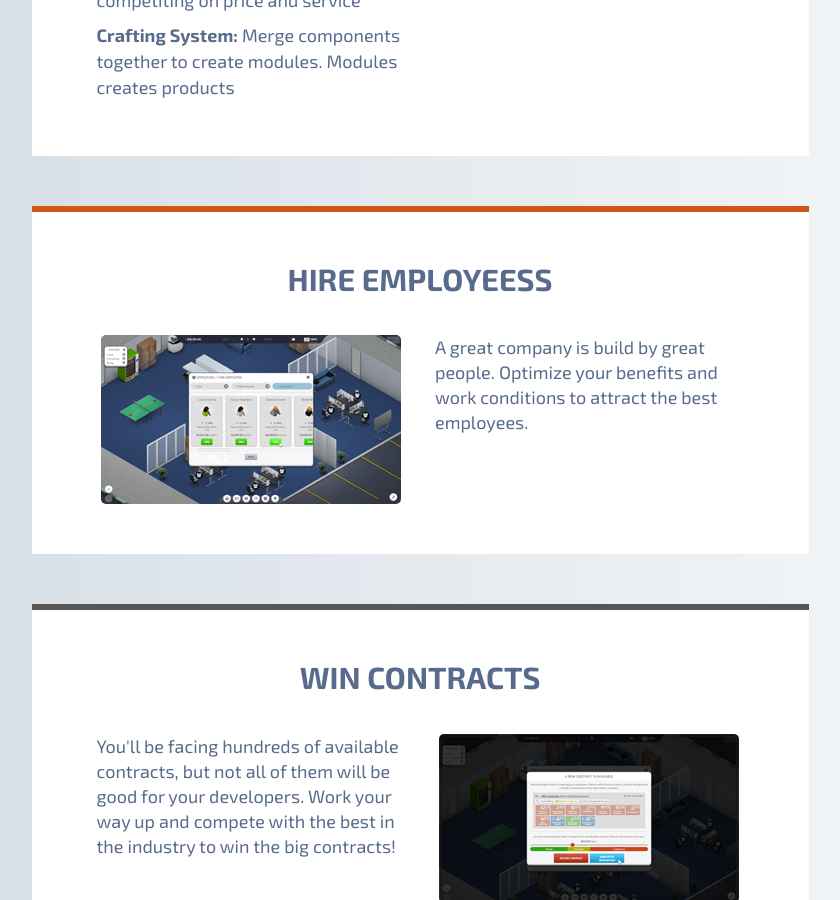
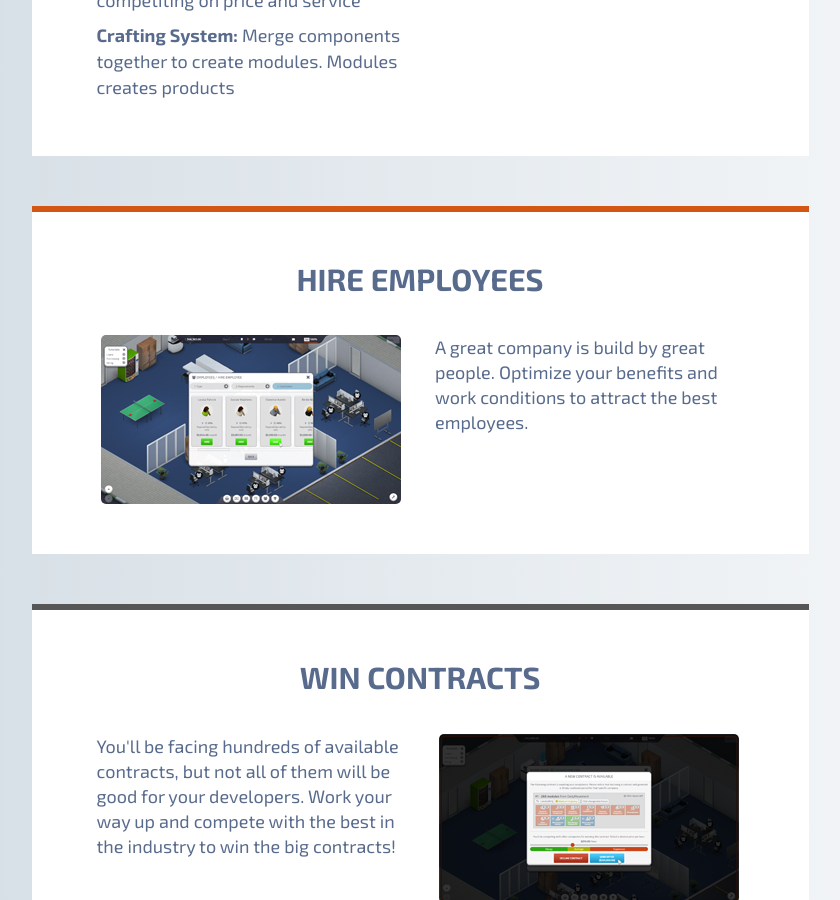
Before and after one commit to hovgaardgames/startupcompany-website, a Jekyll site: the page built from index.html, in a window 1280 px wide and 900 px high, scrolled down 1460 px. Shown: the whole window, without its empty margins (220-1060 px from the left). Built offline with Jekyll 4.4.1, drawn with Linux system fonts in a browser that asks for light colours; comment, search, counter and statistics services are not loaded.

Commit message:
Update index.html

```diff
--- a/index.html
+++ b/index.html
@@ -48,7 +48,7 @@ title: Startup Company
     </div>
 
     <div class="white">
-        <h1>Hire employeess</h1>
+        <h1>Hire employees</h1>
 
         <div class="row">
             <div class="col-sm-12">
```
